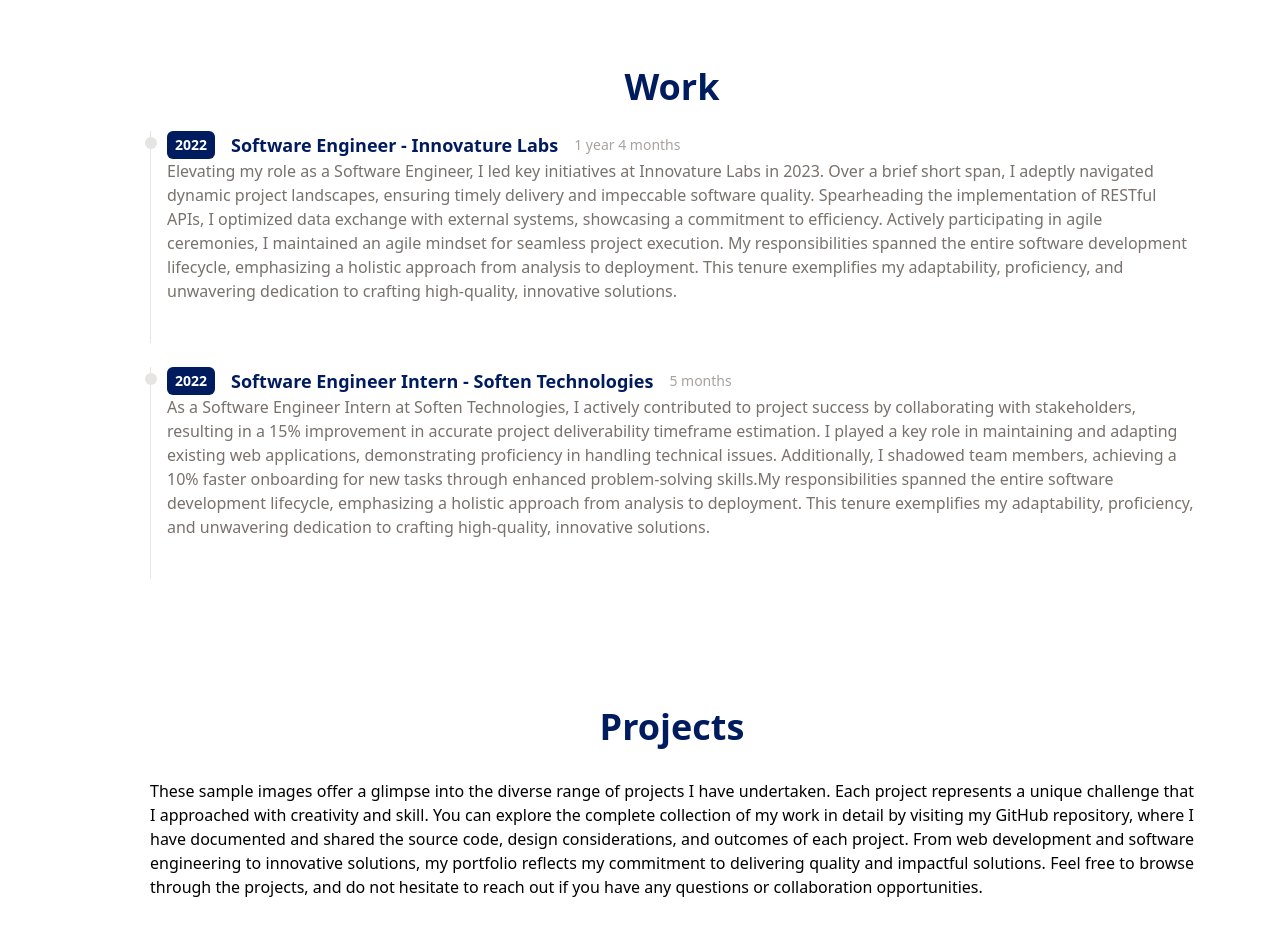
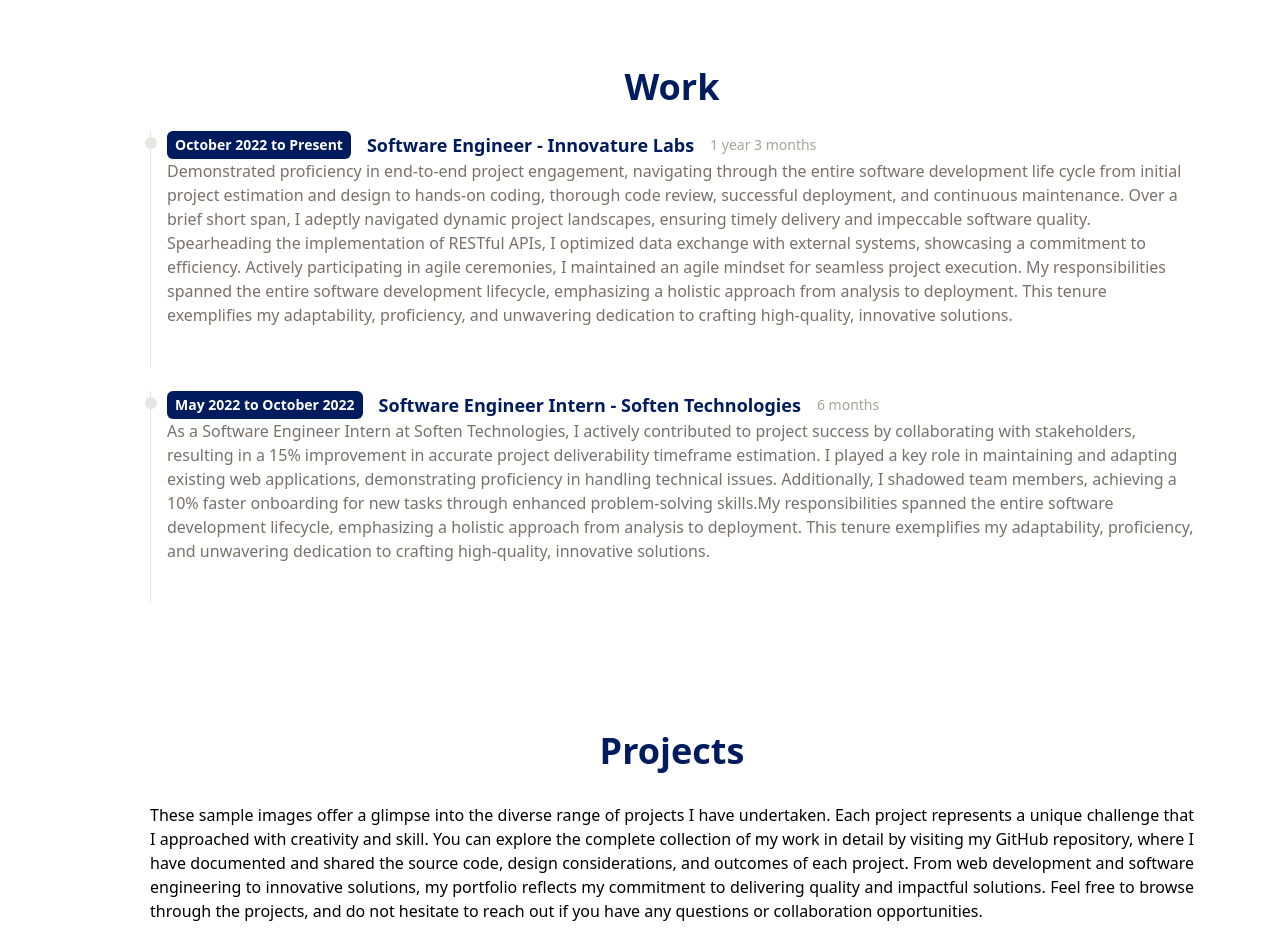
Before and after one commit to negilbabu/neg-profile.github.io, a React (Vite) app: page / in a window 1280 px wide. Shown: the part 2360-3288 px from the top of the page. Built offline with nearby package versions, Linux system fonts and the light colour scheme.

Commit message:
fix duration

```diff
--- a/src/components/Work.jsx
+++ b/src/components/Work.jsx
@@ -1,18 +1,87 @@
+
+// import React from "react";
+// import WorkItem from "./WorkItem";
+
+// const invStart = new Date("2022-10-01"); // Start date changed to October 1, 2022
+// const currentDate = new Date();
+// const monthsDiff =
+//   (currentDate.getFullYear() - invStart.getFullYear()) * 12 +
+//   (currentDate.getMonth() - invStart.getMonth());
+
+// const data = [
+//   {
+//     year: `October 2022 to Present`,
+//     title: "Software Engineer - Innovature Labs",
+//     duration: `${monthsDiff} months`,
+//     details:
+//       "Demonstrated proficiency in end-to-end project engagement, navigating through the entire software development life cycle from initial project estimation and design to hands-on coding, thorough code review, successful deployment, and continuous maintenance. Over a brief short span, I adeptly navigated dynamic project landscapes, ensuring timely delivery and impeccable software quality. Spearheading the implementation of RESTful APIs, I optimized data exchange with external systems, showcasing a commitment to efficiency. Actively participating in agile ceremonies, I maintained an agile mindset for seamless project execution. My responsibilities spanned the entire software development lifecycle, emphasizing a holistic approach from analysis to deployment. This tenure exemplifies my adaptability, proficiency, and unwavering dedication to crafting high-quality, innovative solutions.",
+//   },
+//   {
+//     year: "May 2022 to October 2022",
+//     title: "Software Engineer Intern - Soften Technologies",
+//     duration: "6 months",
+//     details:
+//       "As a Software Engineer Intern at Soften Technologies, I actively contributed to project success by collaborating with stakeholders, resulting in a 15% improvement in accurate project deliverability timeframe estimation. I played a key role in maintaining and adapting existing web applications, demonstrating proficiency in handling technical issues. Additionally, I shadowed team members, achieving a 10% faster onboarding for new tasks through enhanced problem-solving skills.My responsibilities spanned the entire software development lifecycle, emphasizing a holistic approach from analysis to deployment. This tenure exemplifies my adaptability, proficiency, and unwavering dedication to crafting high-quality, innovative solutions.",
+//   },
+// ];
+
+// const convertDurationToYearsAndMonths = (duration) => {
+//   const [months, year] = duration.split(" ");
+//   const totalMonths =
+//     parseInt(months) + (year.toLowerCase() === "year" ? 12 : 0);
+//   const years = Math.floor(totalMonths / 12);
+//   const remainingMonths = totalMonths % 12;
+
+//   return { years, months: remainingMonths };
+// };
+
+// const Work = () => {
+//   return (
+//     <div id="work" className="max-w-[1140px] m-auto md:pl-20 p-4 py-16">
+//       <h1 className="text-4xl font-bold text-center text-[#001b5e]">Work</h1>
+//       {data.map((item, idx) => {
+//         const { years, months } = convertDurationToYearsAndMonths(
+//           item.duration
+//         );
+//         return (
+//           <WorkItem
+//             key={idx}
+//             year={item.year}
+//             title={item.title}
+//             duration={`${
+//               years > 0 ? years + " year" + (years > 1 ? "s" : "") : ""
+//             } ${months > 0 ? months + " month" + (months > 1 ? "s" : "") : ""}`}
+//             details={item.details}
+//           />
+//         );
+//       })}
+//     </div>
+//   );
+// };
+
+// export default Work;
 import React from "react";
 import WorkItem from "./WorkItem";
 
+const invStart = new Date("2022-10-01"); // Start date changed to October 1, 2022
+const currentDate = new Date();
+const monthsDiff =
+  (currentDate.getFullYear() - invStart.getFullYear()) * 12 +
+  (currentDate.getMonth() - invStart.getMonth()) +
+  1; // Adding 1 to include the starting month
+
 const data = [
   {
-    year: 2022,
+    year: `October 2022 to Present`,
     title: "Software Engineer - Innovature Labs",
-    duration: "16 months",
+    duration: `${monthsDiff} months`,
     details:
-      "Elevating my role as a Software Engineer, I led key initiatives at Innovature Labs in 2023. Over a brief short span, I adeptly navigated dynamic project landscapes, ensuring timely delivery and impeccable software quality. Spearheading the implementation of RESTful APIs, I optimized data exchange with external systems, showcasing a commitment to efficiency. Actively participating in agile ceremonies, I maintained an agile mindset for seamless project execution. My responsibilities spanned the entire software development lifecycle, emphasizing a holistic approach from analysis to deployment. This tenure exemplifies my adaptability, proficiency, and unwavering dedication to crafting high-quality, innovative solutions.",
+      "Demonstrated proficiency in end-to-end project engagement, navigating through the entire software development life cycle from initial project estimation and design to hands-on coding, thorough code review, successful deployment, and continuous maintenance. Over a brief short span, I adeptly navigated dynamic project landscapes, ensuring timely delivery and impeccable software quality. Spearheading the implementation of RESTful APIs, I optimized data exchange with external systems, showcasing a commitment to efficiency. Actively participating in agile ceremonies, I maintained an agile mindset for seamless project execution. My responsibilities spanned the entire software development lifecycle, emphasizing a holistic approach from analysis to deployment. This tenure exemplifies my adaptability, proficiency, and unwavering dedication to crafting high-quality, innovative solutions.",
   },
   {
-    year: 2022,
+    year: "May 2022 to October 2022",
     title: "Software Engineer Intern - Soften Technologies",
-    duration: "5 months",
+    duration: "6 months",
     details:
       "As a Software Engineer Intern at Soften Technologies, I actively contributed to project success by collaborating with stakeholders, resulting in a 15% improvement in accurate project deliverability timeframe estimation. I played a key role in maintaining and adapting existing web applications, demonstrating proficiency in handling technical issues. Additionally, I shadowed team members, achieving a 10% faster onboarding for new tasks through enhanced problem-solving skills.My responsibilities spanned the entire software development lifecycle, emphasizing a holistic approach from analysis to deployment. This tenure exemplifies my adaptability, proficiency, and unwavering dedication to crafting high-quality, innovative solutions.",
   },
```
